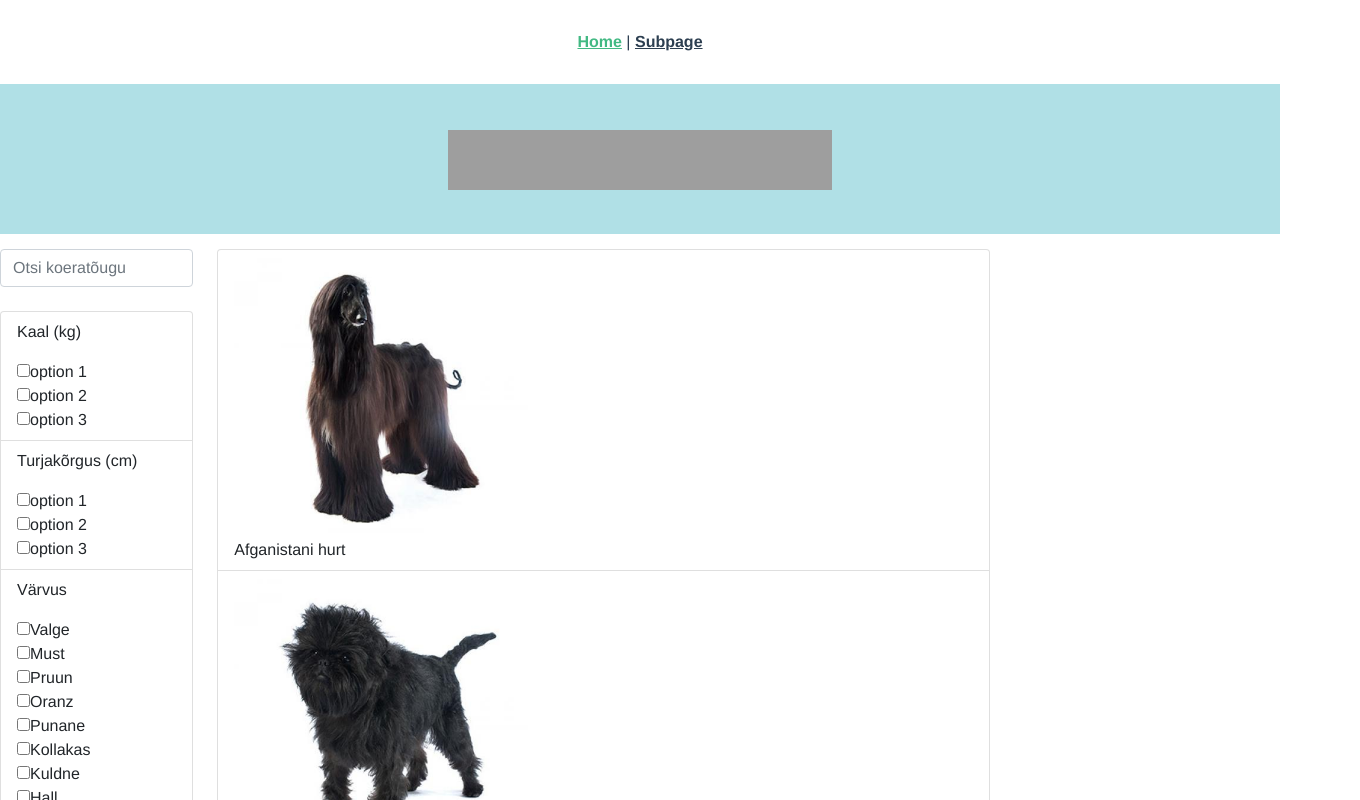
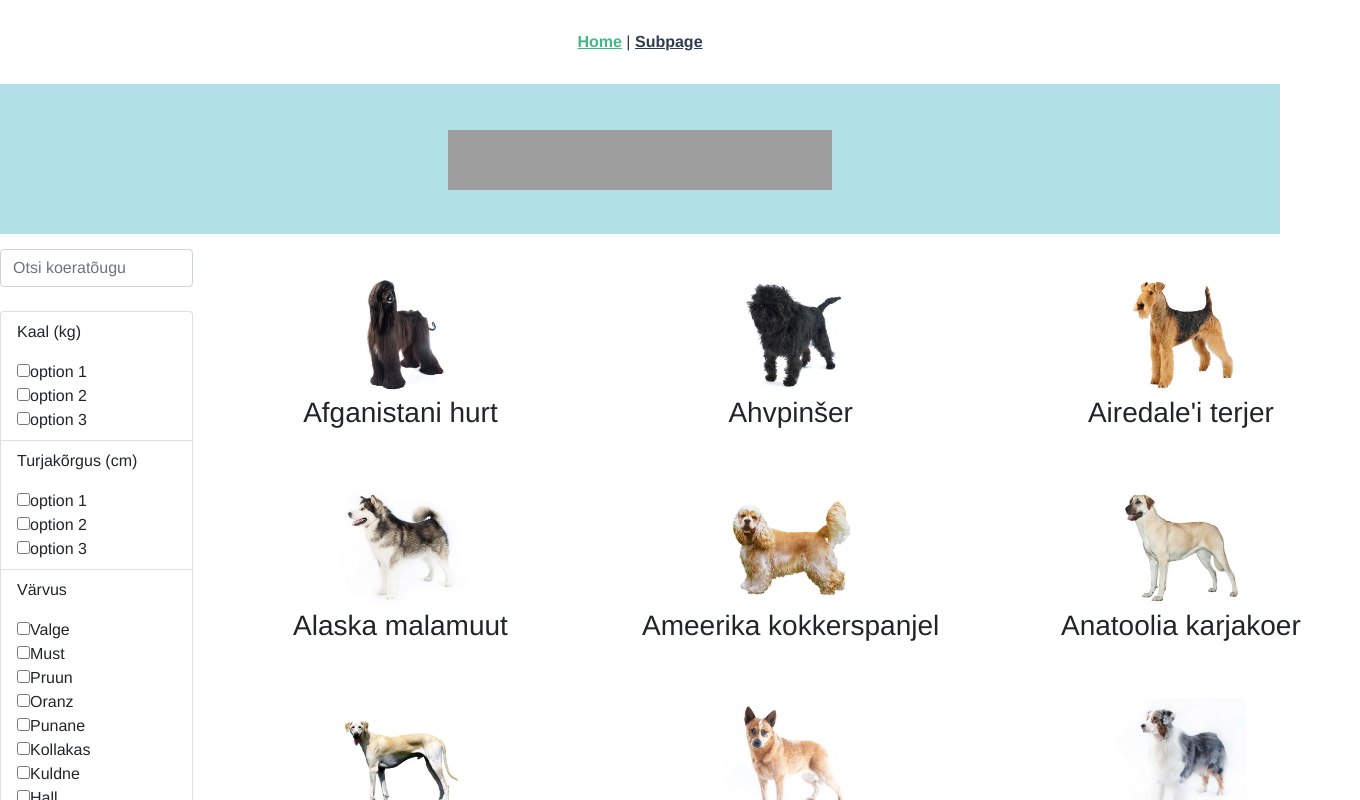
Before and after one commit to hannes-jeedas/dog-breed-explorer-vue, a Vue app: page / in a window 1280 px wide. Shown: the top 800 px of the page, 1360 px wide, since content can reach past the window. Built offline with nearby package versions, Linux system fonts and the light colour scheme; grey boxes are pictures that could not be loaded.

Commit message:
breeds layout updated

```diff
--- a/src/components/Breeds.vue
+++ b/src/components/Breeds.vue
@@ -1,16 +1,20 @@
 <template>
-  <!-- Search -->
-  <div>
-    <div class="col-9">
-      <ul class="list-group container">
-        <li class="list-group-item" v-for="item in breeds" :key="item.Breed">
-          <img :src="require(`./pics/${item.Breed}.jpg`)" alt="koera pilt" />
-          <br />
-          {{ item.Breed }}
-        </li>
-      </ul>
-    </div>
+  <!-- <div class="container"> -->
+  <div class="row" v-for="i in Math.ceil(breeds.length / 3)" :key="i">
+    <!-- {{ i }} -->
+    <ul class="list-group list-group-horizontal align-items-center text-center">
+      <li
+        class="list-group-item col-4 border-0 m-3"
+        v-for="item in breeds.slice((i - 1) * 3, i * 3)"
+        :key="item.Breed"
+      >
+        <img :src="require(`./pics/${item.Breed}.jpg`)" alt="koera pilt" />
+        <br />
+        <h3>{{ item.Breed }}</h3>
+      </li>
+    </ul>
   </div>
+  <!-- </div> -->
 </template>
 
 <script>
```
